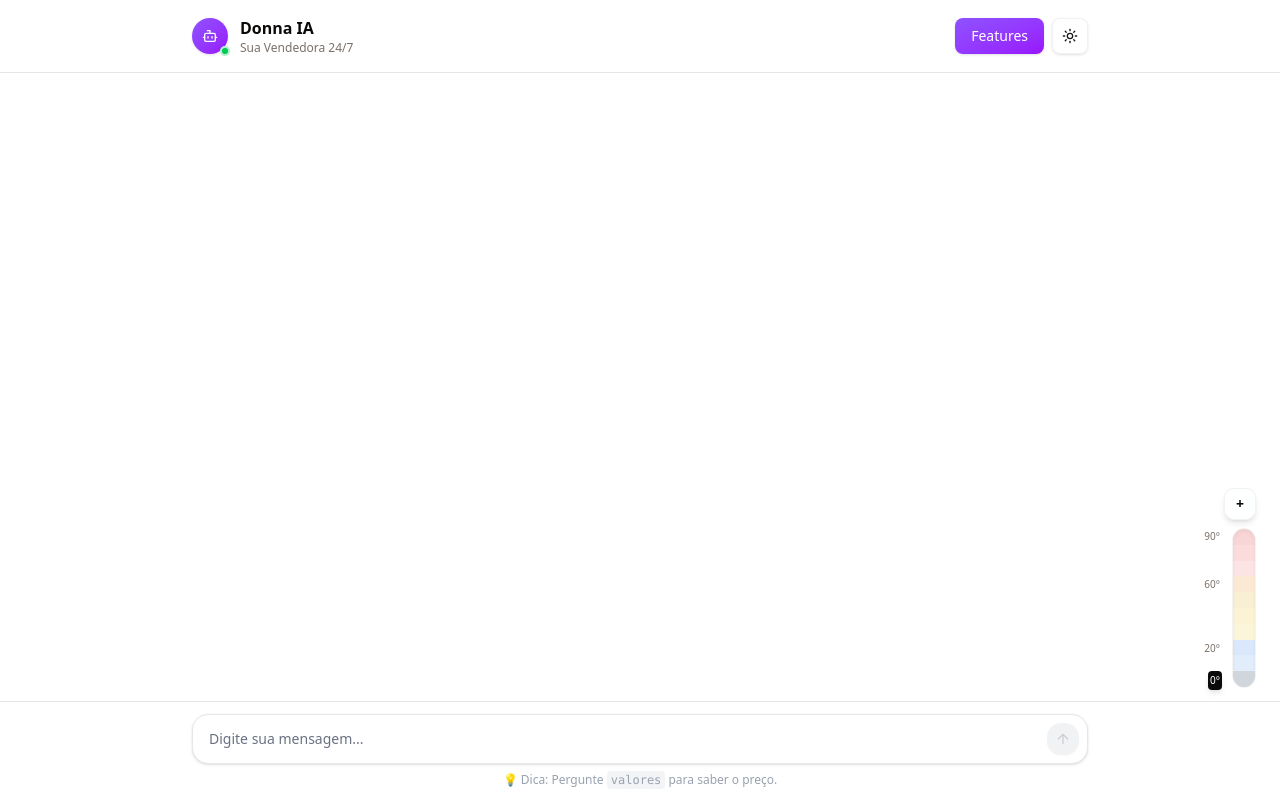
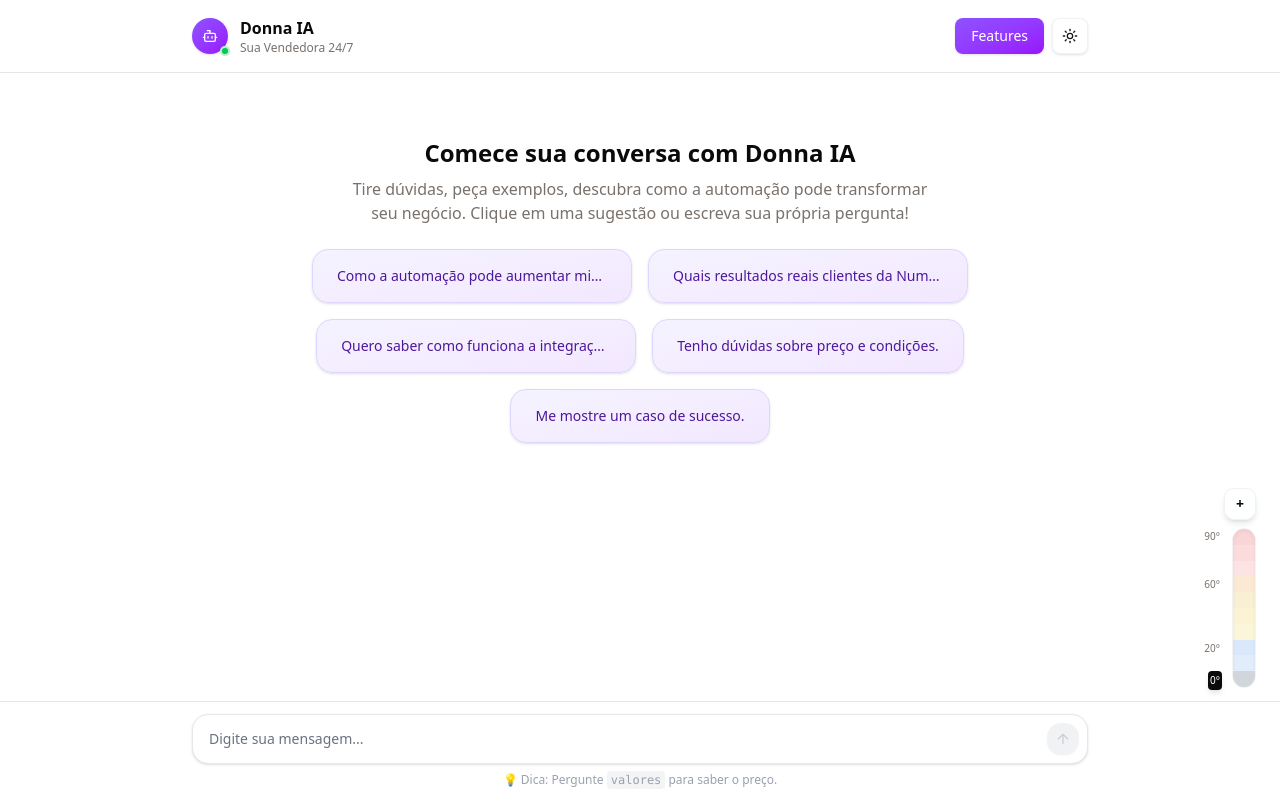
Before and after one commit to fdutragon/numbly, a Next.js app: page / in a window 1280 px wide. Built offline with nearby package versions, Linux system fonts and the light colour scheme.

Commit message:
Implementado sugestões iniciais para o chat.

```diff
--- a/src/components/chat/chat.tsx
+++ b/src/components/chat/chat.tsx
@@ -26,15 +26,27 @@ import { FunnelThermometer } from '@/components/chat/funnel-thermometer';
 import { Bot, CheckCircle } from 'lucide-react';
 
 export function Chat() {
+
+  // Sugestões iniciais para o chat
+  const initialSuggestions = [
+    'Como a automação pode aumentar minhas vendas?',
+    'Quais resultados reais clientes da Numbly já tiveram?',
+    'Quero saber como funciona a integração com WhatsApp.',
+    'Tenho dúvidas sobre preço e condições.',
+    'Me mostre um caso de sucesso.'
+  ];
+
   // Estados locais para gerenciar o chat
   const [threadId, setThreadId] = useState<string>('');
   const [messages, setMessages] = useState<Message[]>([]);
   const [isLoading, setIsLoading] = useState(false);
   const [isTyping, setIsTyping] = useState(false);
-
   const messagesEndRef = useRef<HTMLDivElement>(null);
   const inputRef = useRef<HTMLTextAreaElement>(null);
   const messagesContainerRef = useRef<HTMLDivElement>(null);
+
+  // Exibe sugestões se não houver mensagens do usuário
+  const showInitialSuggestions = messages.length === 0;
 
   // Thread simulada para manter compatibilidade com o código existente
   const currentThread = { messages };
@@ -115,12 +127,14 @@ export function Chat() {
     try {
       await handleSend(content);
       setTimeout(() => scrollToBottom(true), 200);
-      // Foca o input após cada envio, independente de plataforma
-      setTimeout(() => {
-        if (inputRef.current) {
-          inputRef.current.focus();
-        }
-      }, 250);
+      // Foca o input apenas no desktop
+      if (isDesktop) {
+        setTimeout(() => {
+          if (inputRef.current) {
+            inputRef.current.focus();
+          }
+        }, 250);
+      }
     } catch (error) {
       console.error('Error in handleSendMessage:', error);
     }
@@ -367,6 +381,28 @@ export function Chat() {
         />
         <div className="p-4 lg:p-6">
           <div className="max-w-4xl mx-auto w-full space-y-6">
+            {showInitialSuggestions && (
+              <section className="w-full flex flex-col items-center justify-center py-10 animate-fade-in">
+                <div className="mb-6 text-center">
+                  <h2 className="text-2xl font-bold text-foreground mb-2">Comece sua conversa com Donna IA</h2>
+                  <p className="text-base text-muted-foreground max-w-xl mx-auto">
+                    Tire dúvidas, peça exemplos, descubra como a automação pode transformar seu negócio. Clique em uma sugestão ou escreva sua própria pergunta!
+                  </p>
+                </div>
+                <div className="flex flex-row flex-wrap gap-4 justify-center w-full max-w-3xl">
+                  {initialSuggestions.map((suggestion, idx) => (
+                    <button
+                      key={idx}
+                    className="group bg-gradient-to-br from-violet-50 to-purple-100 dark:from-zinc-900 dark:to-zinc-800 border border-violet-200 dark:border-zinc-700 hover:from-violet-100 hover:to-purple-200 dark:hover:from-zinc-800 dark:hover:to-zinc-900 text-violet-900 dark:text-violet-100 font-medium rounded-2xl px-6 py-4 shadow-sm hover:shadow-lg transition-all duration-150 text-sm flex items-center gap-2 min-w-[180px] max-w-xs focus:outline-none focus:ring-2 focus:ring-violet-400"
+                      onClick={() => handleSendMessage(suggestion)}
+                      tabIndex={0}
+                    >
+                      <span className="truncate w-full text-center group-hover:font-semibold transition-all duration-150">{suggestion}</span>
+                    </button>
+                  ))}
+                </div>
+              </section>
+            )}
             <AnimatePresence initial={false}>
               {/* Mensagens do chat - com null check */}
               {currentThread?.messages
```
